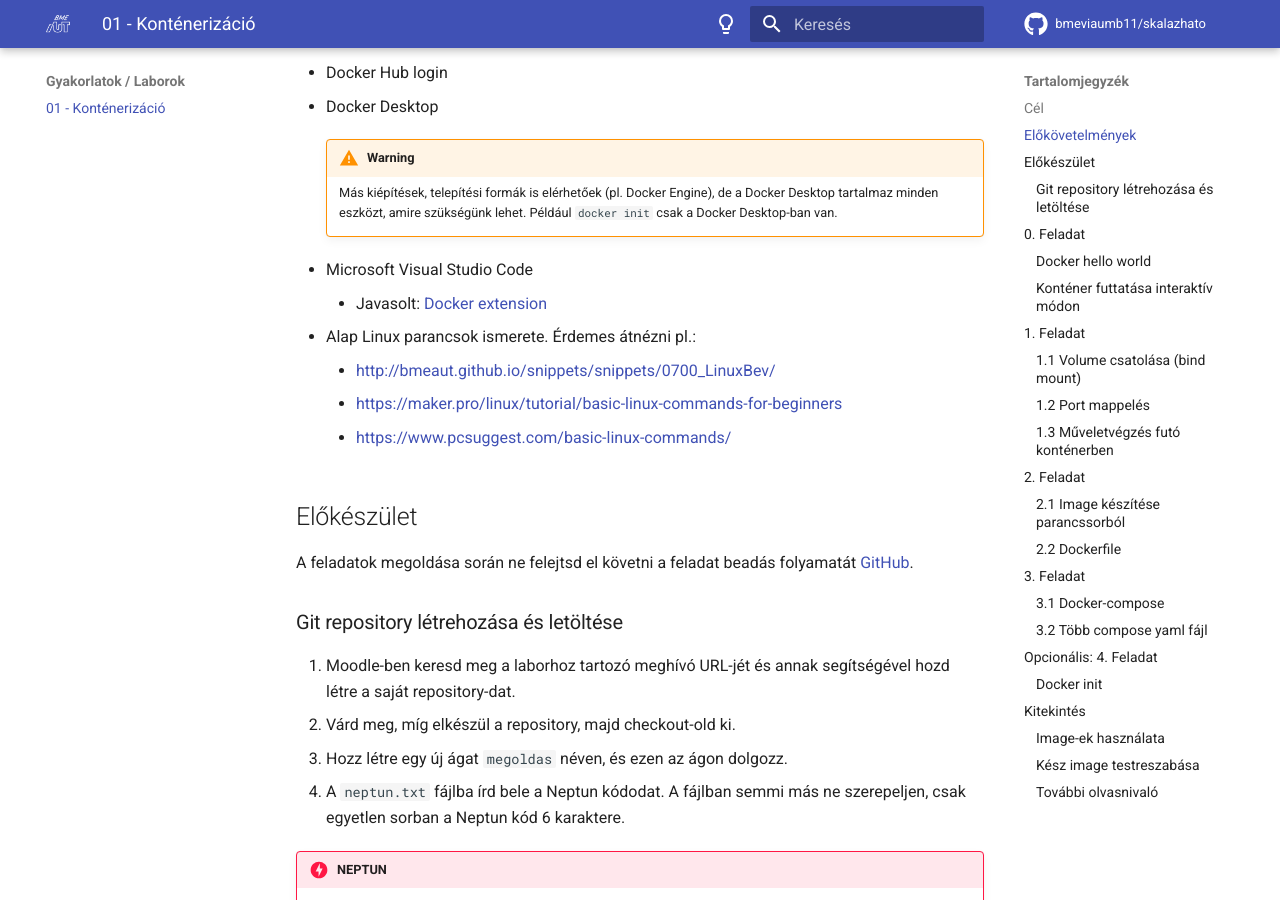
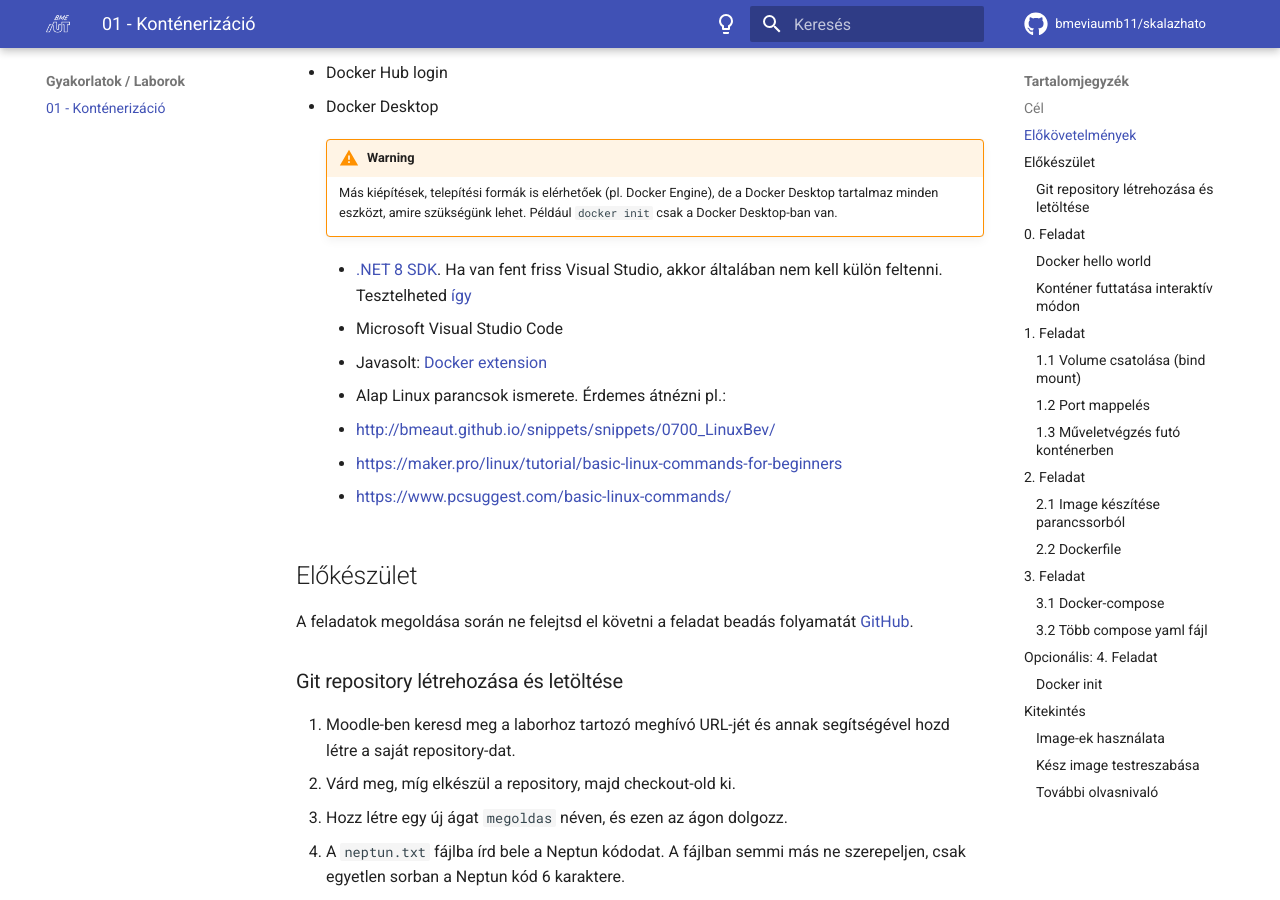
Before and after one commit to bmeviaumb11/skalazhato, an MkDocs documentation site: the page built from docs/homework/01-hw/index.md, in a window 1280 px wide and 900 px high, scrolled down 420 px. Built offline with MkDocs 1.6.1 and Material for MkDocs 9.7.7, drawn with Linux system fonts in a browser that asks for light colours; emoji names are drawn with the system emoji font; comment, search, counter and statistics services are not loaded.

Commit message:
Update index.md

```diff
--- a/docs/homework/01-hw/index.md
+++ b/docs/homework/01-hw/index.md
@@ -12,7 +12,7 @@
 
     !!! warning
         Más kiépítések, telepítési formák is elérhetőek (pl. Docker Engine), de a Docker Desktop tartalmaz minden eszközt, amire szükségünk lehet. Például `docker init` csak a Docker Desktop-ban van.
-
+- [.NET 8 SDK](https://dotnet.microsoft.com/en-us/download/dotnet/8.0). Ha van fent friss Visual Studio, akkor általában nem kell külön feltenni. Tesztelheted [így](https://learn.microsoft.com/en-us/dotnet/core/install/how-to-detect-installed-versions?pivots=os-windows#check-sdk-versions)
 - Microsoft Visual Studio Code
     - Javasolt: [Docker extension](https://marketplace.visualstudio.com/items?itemName=ms-azuretools.vscode-docker)
 - Alap Linux parancsok ismerete. Érdemes átnézni pl.:
```
